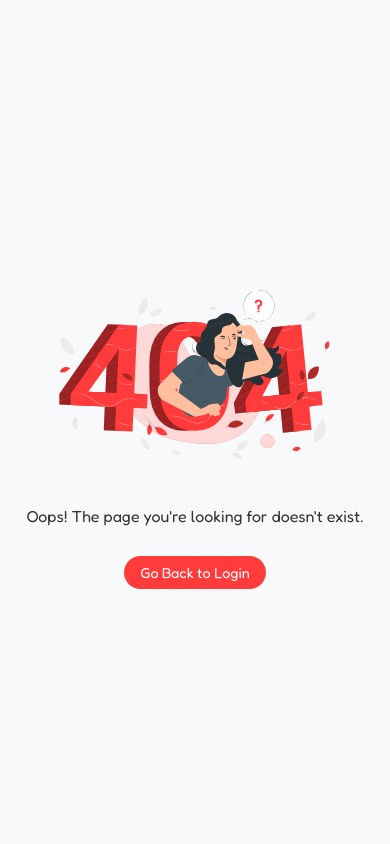
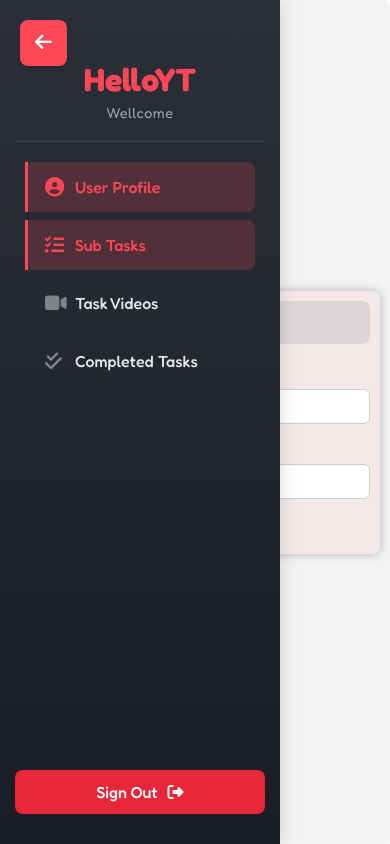
Before and after one commit to Pasindu-Peiris/Hello-YouTube-project_copy_by_me, a React (Create React App) app in the folder client/: page /sub in a window 390 px wide. Built offline with nearby package versions, Linux system fonts and the light colour scheme; no server answers.

Commit message:
Subtask
Subtask

```diff
--- a/client/src/App.js
+++ b/client/src/App.js
@@ -6,6 +6,7 @@ import Loginuser from './pages/user/Loginuser';
 import Registration from './pages/user/Registration';
 import Userdashboard from './pages/user/Userdashboard';
 import Subadd from './pages/user/Subadd';
+import Subtask from './pages/user/Subtask';
 
 
 function App() {
@@ -17,6 +18,7 @@ function App() {
         <Route path='/' element={<Home />} />
         <Route path='/signin' element={<Loginuser />} />
         <Route path='/signup' element={<Registration />} />
+        <Route path='/sub' element={<Subtask/>}/>
 
 
 
--- /dev/null
+++ b/client/src/assets/pagecss/Subtask.css
@@ -0,0 +1,167 @@
+.user-profile-container {
+    max-width: 640px;
+    margin: 0 auto;
+    padding: 20px;
+    border-radius: 8px;
+    background-color: #f6e2e2a9;
+    width: 650px;
+    font-family: "Poppins", serif;
+    box-shadow: 0px 0px 10px 0px #b4b1b1;
+}
+
+.user-profile-container h1 {
+    font-size: 1.8rem;
+    font-weight: 600;
+    font-family: "Fredoka", serif;
+    color: #1e1c1c;
+    padding: 10px 8px;
+    background-color: #cccccc98;
+    border-radius: 8px;
+    margin: 0px 0px 20px 0px;
+}
+
+.profile-details p {
+    display: flex;
+    align-items: center;
+    justify-content: space-between;
+    width: 100%;
+    padding: 10px;
+    margin: 10px 0px;
+    background-color: #cccccc37;
+    font-size: 1.1rem;
+    font-weight: 500;
+    color: #272525;
+    border-radius: 8px;
+}
+
+.profile-details p strong {
+    font-weight: 600;
+    color: #272525;
+    background-color: #f7d52b;
+    font-family: "Fredoka", serif;
+    height: 100%;
+    padding: 12px;
+    border-radius: 8px;
+}
+
+.profile-details {
+    margin-bottom: 10px;
+}
+
+.form-group {
+    margin: 15px 0px;
+}
+
+.form-group label {
+    margin-bottom: 5px;
+    font-weight: 600;
+    color: #272525;
+    background-color: #f7d52b;
+    font-family: "Fredoka", serif;
+    padding: 12px;
+    border-radius: 8px;
+}
+
+.form-group input {
+    width: 100%;
+    padding: 12px;
+    outline: none;
+    font-size: 1.2rem;
+    border-radius: 6px;
+    border: 1px solid #ccc;
+    font-family: "Fredoka", serif;
+}
+
+.user-profile-container button {
+    width: auto;
+    padding: 10px;
+    background-color: #0056b3;
+    border: none;
+    border-radius: 6px;
+    color: #ffffff;
+    cursor: pointer;
+    font-size: 1rem;
+    transition: all 0.3s ease;
+    font-weight: 500;
+    font-family: "poppins", serif;
+}
+
+#cancel-profile {
+    background-color: #FF3B3B;
+    margin: 0px 10px;
+}
+
+.profile-details button:hover {
+    background-color: #0056b3;
+}
+
+/* Media Queries for Responsive Design */
+
+/* Tablet View (768px and below) */
+@media (max-width: 768px) {
+    .user-profile-container {
+        width: 90%;
+        padding: 15px;
+    }
+
+    .user-profile-container h1 {
+        font-size: 1.6rem;
+    }
+
+    .profile-details p {
+        font-size: 1rem;
+    }
+
+    .form-group input {
+        font-size: 1rem;
+    }
+
+    .user-profile-container button {
+        font-size: 0.9rem;
+        padding: 8px;
+    }
+}
+
+/* Mobile View (480px and below) */
+@media (max-width: 480px) {
+    .user-profile-container {
+        width: 100%;
+        padding: 10px;
+    }
+
+    .user-profile-container h1 {
+        font-size: 1.4rem;
+        padding: 8px;
+    }
+
+    .profile-details p {
+        flex-direction: column;
+        align-items: flex-start;
+        font-size: 0.9rem;
+        padding: 8px;
+    }
+
+    .profile-details p strong {
+        width: 100%;
+        margin-bottom: 5px;
+    }
+
+    .form-group label {
+        font-size: 0.9rem;
+        padding: 8px;
+    }
+
+    .form-group input {
+        font-size: 0.9rem;
+        padding: 8px;
+    }
+
+    .user-profile-container button {
+        font-size: 0.8rem;
+        padding: 6px;
+    }
+
+    #cancel-profile {
+        margin: 0px 5px;
+    }
+}
--- /dev/null
+++ b/client/src/pages/user/Subtask.jsx
@@ -0,0 +1,122 @@
+import React, { useEffect, useState } from "react";
+import "../../assets/pagecss/Subtask.css";
+import Userdashboard from "./Userdashboard";
+import axios from "axios";
+import { toast } from "react-hot-toast";
+
+const Subtask = () => {
+  const [user, setUser] = useState({
+    url: "",
+    description: "",
+  });
+
+  const isValidYouTubeUrl = (url) => {
+    const regex = /^(https?:\/\/)?(www\.)?(youtube\.com\/watch\?v=|youtu\.be\/)([a-zA-Z0-9_-]{11})/;
+    return regex.test(url);
+  };
+
+  const handleInputChange = (e) => {
+    const { name, value } = e.target;
+    setUser({
+      ...user,
+      [name]: value,
+    });
+  };
+
+  const handleSubmit = (e) => {
+    e.preventDefault();
+    if (!isValidYouTubeUrl(user.url)) {
+      toast.error("Enter a valid YouTube URL", {
+        duration: 3000,
+        style: {
+          borderRadius: "10px",
+          height: "60px",
+          background: "#171617",
+          color: "#fff",
+        },
+      });
+      return;
+    }
+
+    const storedUserId = localStorage.getItem("userId");
+    if (storedUserId) {
+      localStorage.setItem(
+        `youtubeData_${storedUserId}`,
+        JSON.stringify(user)
+      );
+    }
+
+    toast.success("Successfully submitted!", {
+      duration: 3000,
+      style: {
+        borderRadius: "10px",
+        height: "60px",
+        background: "#171617",
+        color: "#fff",
+      },
+    });
+  };
+
+  const getUserDetails = async () => {
+    try {
+      const token = localStorage.getItem("token");
+      const response = await axios.get(
+        `http://localhost:4005/api/v1/user/get-data-from-jwt/${token}`
+      );
+      const userId = response.data.decoded.id;
+      localStorage.setItem("userId", userId);
+      setUser({
+        url: response.data.decoded.url || "",
+        description: response.data.decoded.description || "",
+      });
+    } catch (error) {
+      console.error("Error fetching user details:", error);
+    }
+  };
+
+  useEffect(() => {
+    getUserDetails();
+  }, []);
+
+  return (
+    <div id="subadd">
+      <Userdashboard />
+      <div>
+        <section id="hero-user-dash">
+          <div className="user-profile-container">
+            <h1>Subscription</h1>
+            <form onSubmit={handleSubmit}>
+              <div className="form-group">
+                <label>
+                  <i className="fa-solid fa-at"></i> URL
+                </label>
+                <input
+                  type="text"
+                  name="url"
+                  value={user.url}
+                  onChange={handleInputChange}
+                  placeholder="Enter a valid YouTube URL"
+                />
+              </div>
+              <div className="form-group">
+                <label>
+                  <i className="fa-regular fa-envelope"></i> Description
+                </label>
+                <input
+                  type="text"
+                  name="description"
+                  value={user.description}
+                  onChange={handleInputChange}
+                  placeholder="Enter a description"
+                />
+              </div>
+              <button type="submit">Submit</button>
+            </form>
+          </div>
+        </section>
+      </div>
+    </div>
+  );
+};
+
+export default Subtask;
--- a/client/src/pages/user/Userdashboard.jsx
+++ b/client/src/pages/user/Userdashboard.jsx
@@ -63,7 +63,7 @@ const Userdashboard = () => {
       >
         <div className="sidebar-header">
           <h2>HelloYT</h2>
-          <p>Creator Dashboard</p>
+          <p>Wellcome</p>
         </div>
 
         <div className="sidebar-links">
@@ -77,7 +77,12 @@ const Userdashboard = () => {
               <i className="fas fa-user-circle"></i>
               <span>User Profile</span>
             </li>
-            <li>
+            <li
+            className="active"
+              onClick={(e) => {
+                onChangePage("/sub");
+              }}
+            >
               <i className="fas fa-tasks"></i>
               <span>Sub Tasks</span>
             </li>
```
